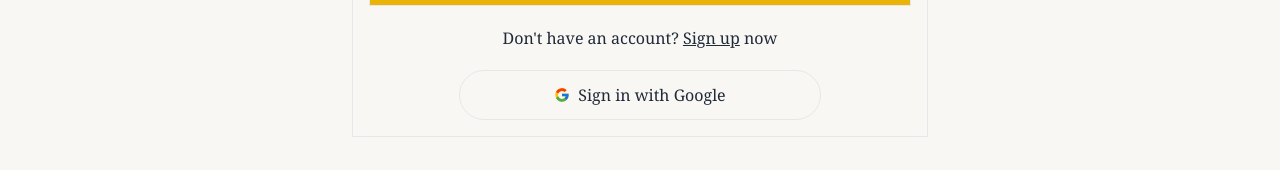
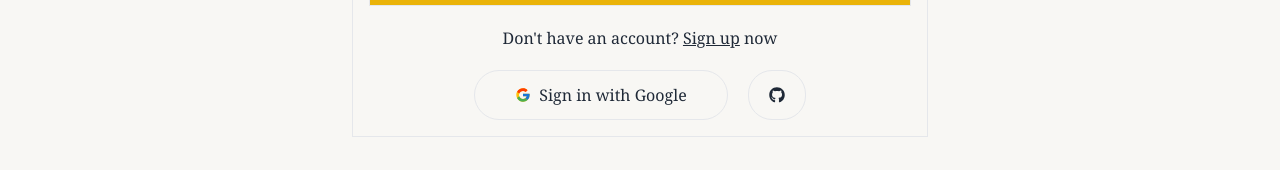
Before and after one commit to Jamil-Aktar-Ifat/Artistry-London-Client, a React (Vite) app: page /login in a window 1280 px wide. Shown: the part 373-543 px from the top of the page. Built offline with nearby package versions, Linux system fonts and the light colour scheme; no server answers.

Commit message:
login page functionality updated

```diff
--- a/src/Pages/Login/Login.jsx
+++ b/src/Pages/Login/Login.jsx
@@ -2,12 +2,13 @@ import { useContext, useState } from "react";
 import { IoMdEye } from "react-icons/io";
 import { IoMdEyeOff } from "react-icons/io";
 import { FcGoogle } from "react-icons/fc";
+import { FaGithub } from "react-icons/fa6";
 import { Link } from "react-router-dom";
 import { AuthContext } from "../../Providers/AuthProvider";
 import Swal from "sweetalert2";
 
 const Login = () => {
-  const { signIn, googleLogin } = useContext(AuthContext);
+  const { signIn, googleLogin, githubLogin } = useContext(AuthContext);
   const [showPassword, setShowPassword] = useState(false);
 
   const handleSubmit = (e) => {
@@ -19,14 +20,23 @@ const Login = () => {
     signIn(email, password)
       .then((result) => {
         console.log(result);
+        if (result) {
           Swal.fire({
             title: "Success!",
             text: "Signned in successfully!",
             icon: "success",
           });
+        }
       })
-      .then((error) => {
+      .catch((error) => {
         console.log(error);
+        if (error) {
+          Swal.fire({
+            title: "Invalid Credential",
+            text: "Please double check your email/password!",
+            icon: "error",
+          });
+        }
       });
   };
   const handleGoogleSignIn = () => {
@@ -39,8 +49,32 @@ const Login = () => {
           icon: "success",
         });
       })
-      .then((error) => {
+      .catch((error) => {
         console.log(error);
+        Swal.fire({
+          title: "Invalid Credential",
+          text: "Please double check your email/password!",
+          icon: "error",
+        });
+      });
+  };
+  const handleGithubSignIn = () => {
+    githubLogin()
+      .then((result) => {
+        console.log(result);
+        Swal.fire({
+          title: "Success!",
+          text: "Signned in successfully!",
+          icon: "success",
+        });
+      })
+      .catch((error) => {
+        console.log(error);
+        Swal.fire({
+          title: "Invalid Credential",
+          text: "Please double check your email/password!",
+          icon: "error",
+        });
       });
   };
   return (
@@ -85,13 +119,21 @@ const Login = () => {
           </Link>{" "}
           now
         </p>
+        <div className="flex items-center justify-center gap-5">
           <button
-          className="w-2/3 flex items-center gap-2 border justify-center py-3 mx-auto rounded-full"
+            className="flex items-center gap-2 border justify-center py-3 px-10  rounded-full"
             onClick={handleGoogleSignIn}
           >
             <FcGoogle></FcGoogle>
             <p>Sign in with Google</p>
           </button>
+          <button
+            className=" border py-4  px-5 rounded-3xl"
+            onClick={handleGithubSignIn}
+          >
+            <FaGithub></FaGithub>
+          </button>
+        </div>
       </form>
     </div>
   );
--- a/src/Providers/AuthProvider.jsx
+++ b/src/Providers/AuthProvider.jsx
@@ -2,6 +2,7 @@ import { createContext, useState } from "react";
 import {
   createUserWithEmailAndPassword,
   getAuth,
+  GithubAuthProvider,
   GoogleAuthProvider,
   signInWithEmailAndPassword,
   signInWithPopup,
@@ -10,6 +11,7 @@ import app from "../firebase/firebase.config";
 
 export const AuthContext = createContext(null);
 const googleProvider = new GoogleAuthProvider();
+const githubProvider = new GithubAuthProvider();
 const auth = getAuth(app);
 const AuthProvider = ({ children }) => {
   const [user, setUser] = useState();
@@ -27,12 +29,17 @@ const AuthProvider = ({ children }) => {
     setLoading(true);
     return signInWithPopup(auth, googleProvider);
   };
+  const githubLogin = () => {
+    setLoading(true);
+    return signInWithPopup(auth, githubProvider);
+  };
 
   const authInfo = {
     user,
     createUser,
     signIn,
     googleLogin,
+    githubLogin,
   };
   return (
     <div>
```
Lines whose indentation alone changed are shown as unchanged.
